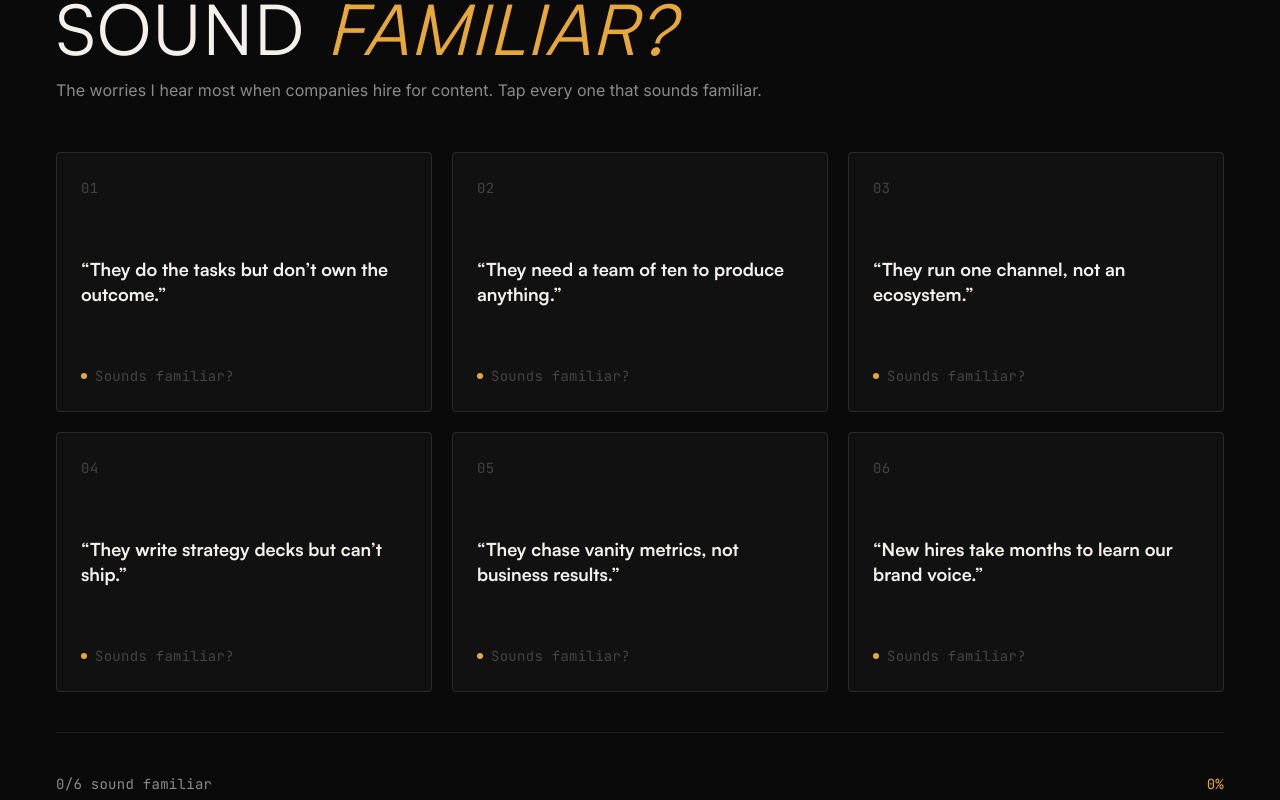
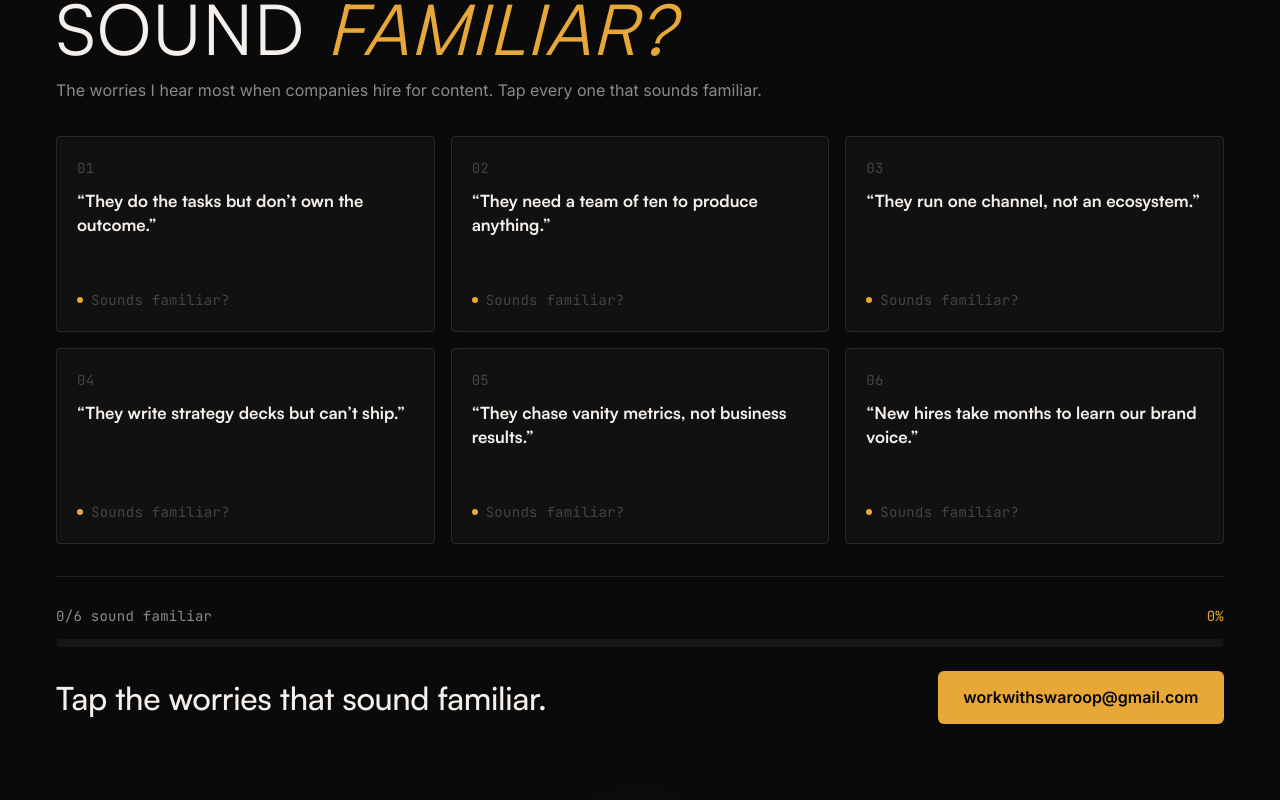
Before and after one commit to BJSwaroop/bjswaroop.github.io, a Next.js app: page / in a window 1280 px wide. Shown: the part 2580-3380 px from the top of the page. Built offline with nearby package versions, Linux system fonts and the light colour scheme; no server answers.

Commit message:
Compact the hiring cards so the section fits the screen
- Card height 260->196, top-aligned content (no more floating text in a
  big empty middle), tighter padding
- Smaller grid gap + tighter tally spacing

```diff
--- a/src/components/Hiring.tsx
+++ b/src/components/Hiring.tsx
@@ -44,7 +44,7 @@ export default function Hiring() {
           initial={reduce ? false : 'hidden'}
           whileInView="visible"
           viewport={{ once: true, amount: 0.12 }}
-          className="mt-12 grid gap-5 sm:grid-cols-2 lg:grid-cols-3"
+          className="mt-8 grid gap-4 sm:grid-cols-2 lg:grid-cols-3"
         >
           {hiring.painPoints.map((p, i) => {
             const isFlipped = flipped[i];
@@ -53,7 +53,7 @@ export default function Hiring() {
                 key={i}
                 variants={reduce ? undefined : fadeUpVariant}
                 style={perspective}
-                className="h-[260px]"
+                className="h-[196px]"
               >
                 <button
                   type="button"
@@ -64,23 +64,23 @@ export default function Hiring() {
                 >
                   <div className={`flip-card-inner ${isFlipped ? 'flipped' : ''}`}>
                     {/* Front - the frustration */}
-                    <div className="flip-card-face justify-between rounded-[4px] border border-white/10 bg-white/[0.03] p-6 backdrop-blur-sm transition-colors group-hover:border-white/25">
+                    <div className="flip-card-face rounded-[4px] border border-white/10 bg-white/[0.03] p-5 backdrop-blur-sm transition-colors group-hover:border-white/25">
                       <span className="mono-accent text-[var(--text-dim)]">0{i + 1}</span>
-                      <p className="font-display text-lg font-bold leading-snug text-[var(--text-primary)]">
+                      <p className="mt-2.5 font-display text-[1.05rem] font-bold leading-snug text-[var(--text-primary)]">
                         {p.pain}
                       </p>
-                      <span className="mono-accent inline-flex items-center gap-2 text-[var(--text-dim)] transition-colors group-hover:text-[var(--accent)]">
+                      <span className="mono-accent mt-auto inline-flex items-center gap-2 text-[var(--text-dim)] transition-colors group-hover:text-[var(--accent)]">
                         <span className="inline-block h-1.5 w-1.5 rounded-full bg-[var(--accent)]" />
                         Sounds familiar?
                       </span>
                     </div>
 
                     {/* Back - how I answer it */}
-                    <div className="flip-card-face flip-card-back justify-between rounded-[4px] border border-[var(--accent)]/40 bg-[var(--accent-glow)] p-6 backdrop-blur-sm">
-                      <p className="text-[0.95rem] leading-relaxed text-[var(--text-primary)]">
+                    <div className="flip-card-face flip-card-back rounded-[4px] border border-[var(--accent)]/40 bg-[var(--accent-glow)] p-5 backdrop-blur-sm">
+                      <p className="text-[0.88rem] leading-relaxed text-[var(--text-primary)]">
                         {p.counter}
                       </p>
-                      <span className="mono-accent w-fit rounded-[4px] border border-[var(--accent)]/50 px-2.5 py-1 text-[var(--accent)]">
+                      <span className="mono-accent mt-auto w-fit rounded-[4px] border border-[var(--accent)]/50 px-2.5 py-1 text-[var(--accent)]">
                         {p.trait}
                       </span>
                     </div>
@@ -92,7 +92,7 @@ export default function Hiring() {
         </motion.div>
 
         {/* Gamified tally + dynamic verdict */}
-        <div className="mt-10 border-t border-[var(--border)] pt-10">
+        <div className="mt-8 border-t border-[var(--border)] pt-7">
           <div className="mono-accent flex items-center justify-between">
             <span className="text-[var(--text-muted)]" aria-live="polite">
               {flippedCount}/{total} sound familiar
@@ -108,7 +108,7 @@ export default function Hiring() {
               transition={{ duration: 0.4, ease: EASE }}
             />
           </div>
-          <div className="mt-8 flex flex-col items-start gap-5 sm:flex-row sm:items-center sm:justify-between">
+          <div className="mt-6 flex flex-col items-start gap-5 sm:flex-row sm:items-center sm:justify-between">
             <p className="heading-sub text-[var(--text-primary)]">{verdict}</p>
             <Magnetic className="shrink-0">
               <a href={hiring.cta.href} className="btn-primary">
```
